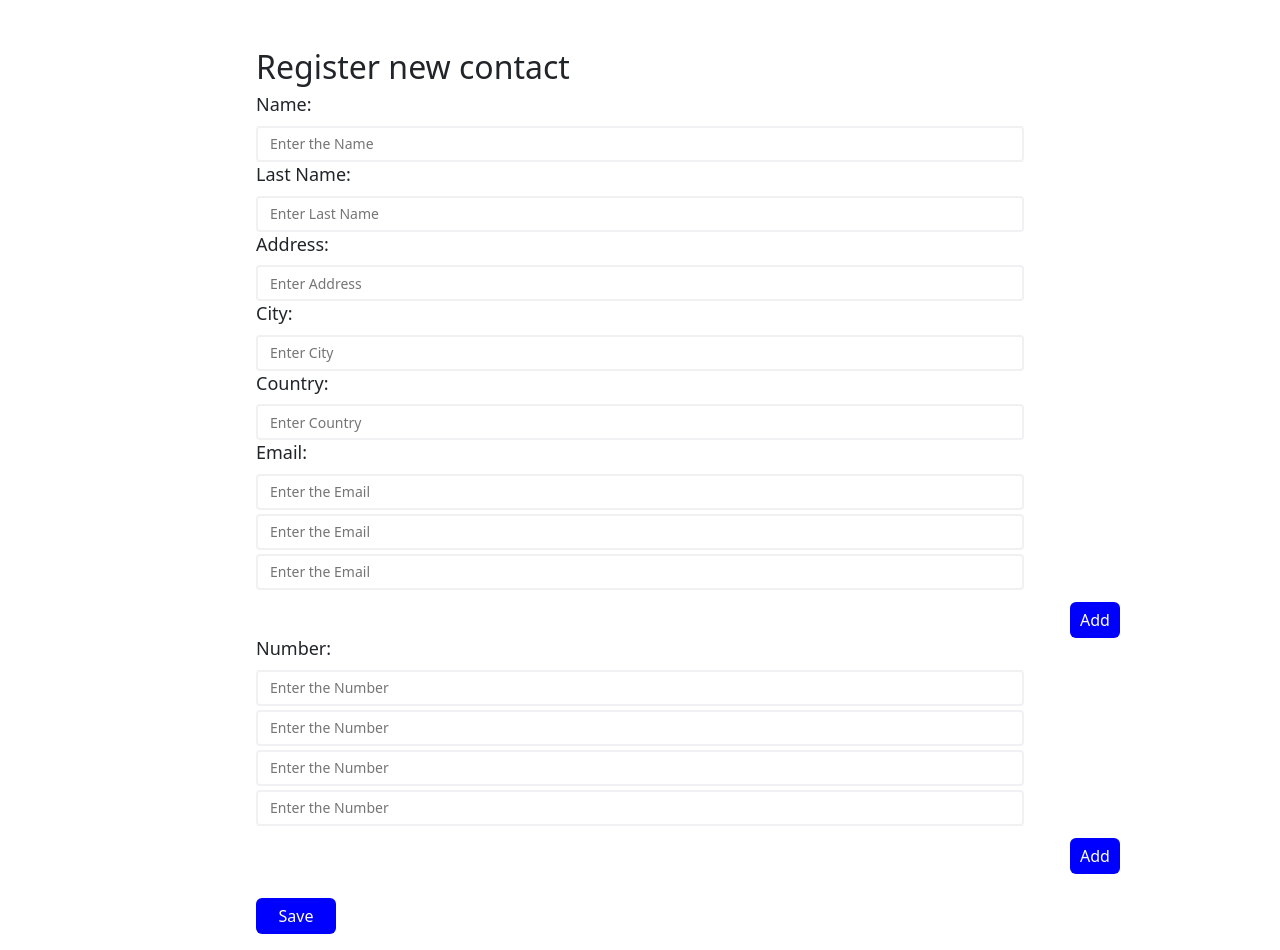
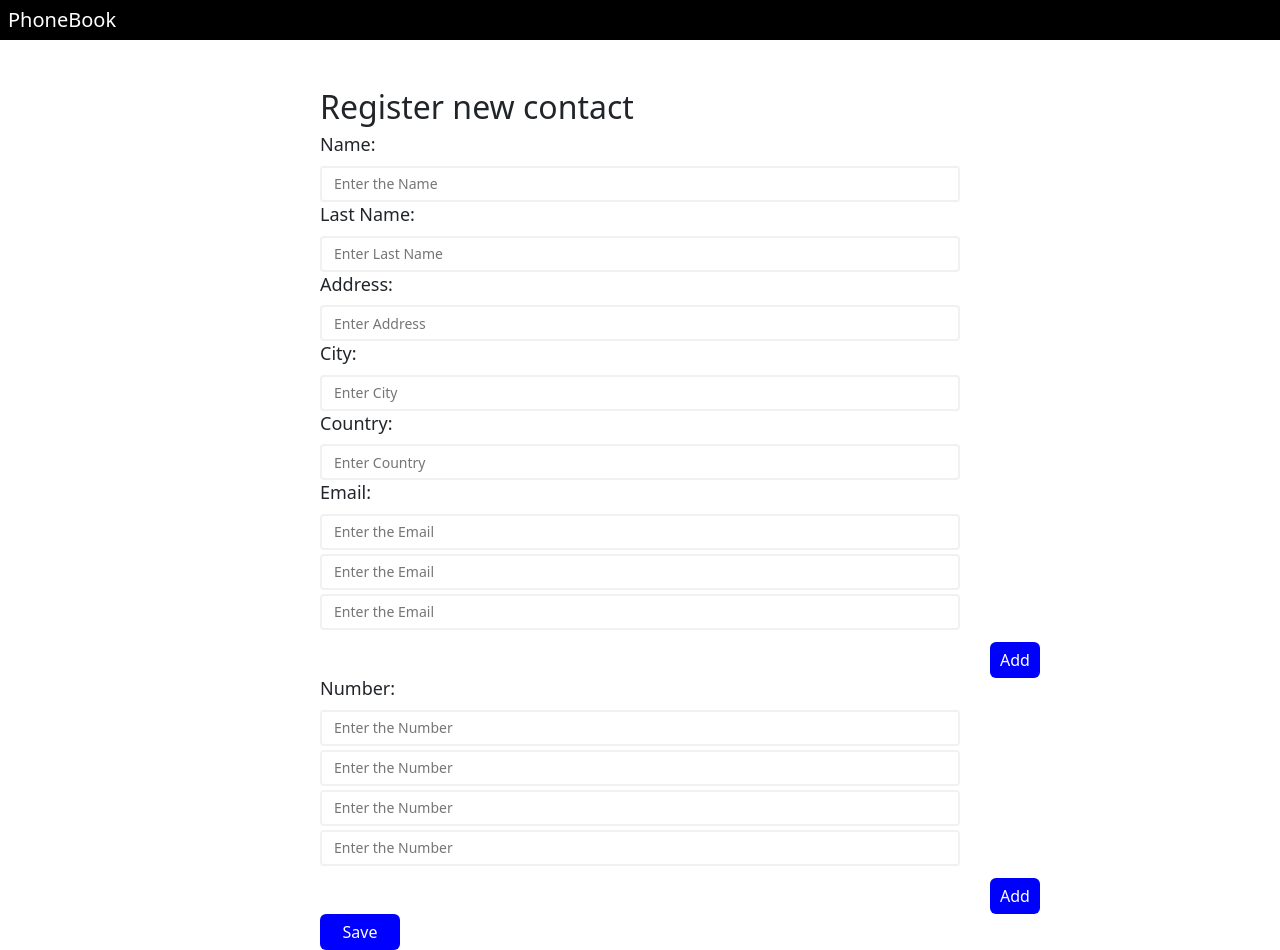
Before and after one commit to kaltrimkodraliu/contact-app, a React (Create React App) app: page /contact-add in a window 1280 px wide. Built offline with nearby package versions, Linux system fonts and the light colour scheme.

Commit message:
imoproved style

```diff
--- a/src/pages/contact/ContactAdd.module.css
+++ b/src/pages/contact/ContactAdd.module.css
@@ -1,5 +1,5 @@
 .divContainer{
-    width: 60%;
+    width: 50%;
     height: 50%;
 }
 
@@ -13,6 +13,6 @@
 
 .buttonAdd{
     width: 50px;
-    margin-left: 814px;
+    margin-left: 670px;
     margin-top: 10px;
 }
--- a/src/pages/contact/ContactAdd.tsx
+++ b/src/pages/contact/ContactAdd.tsx
@@ -1,3 +1,4 @@
+import Navbar from "../../components/Navbar";
 import GeneralButton from "../../uikit/buttons/GeneralButton";
 import GeneralInput from "../../uikit/inputs/GeneralInput";
 import Input from "../../uikit/inputs/Input";
@@ -6,8 +7,9 @@ import styles from './ContactAdd.module.css';
 const ContactAdd = () => {
 
     return (
+        <div className="">
+      <Navbar text="PhoneBook"></Navbar>
       <div className= {`w-100 mt-5 d-flex align-items-center justify-content-center`}>
-
         <div className={`d-flex flex-column ${styles.divContainer}`}>
         <h2>Register new contact</h2>
           <GeneralInput label="Name:" placeholder="Enter the Name" />
@@ -41,12 +43,12 @@ const ContactAdd = () => {
           <GeneralButton text="Add"></GeneralButton>
           </div>
 
-          <div className={`mt-4 ${styles.buttonContainer}`}>
+          <div className={`${styles.buttonContainer}`}>
             <GeneralButton text="Save"></GeneralButton>
           </div>
         </div>
       </div>
-
+     </div>
 
     );
   };
--- a/src/pages/edit/Edit.module.css
+++ b/src/pages/edit/Edit.module.css
@@ -1,5 +1,5 @@
 .divContainer{
-    width: 60%;
+    width: 50%;
     height: 50%;
 }
 
--- a/src/pages/edit/Edit.tsx
+++ b/src/pages/edit/Edit.tsx
@@ -1,3 +1,4 @@
+import Navbar from "../../components/Navbar";
 import GeneralButton from "../../uikit/buttons/GeneralButton";
 import GeneralInput from "../../uikit/inputs/GeneralInput";
 import styles from './Edit.module.css';
@@ -5,7 +6,11 @@ import styles from './Edit.module.css';
 const Edit = () => {
 
   return (
+    <div className="">
+      <Navbar text="PhoneBook"></Navbar>
+
     <div className= {`w-100 mt-5 d-flex align-items-center justify-content-center`}>
+
 
       <div className={`d-flex flex-column ${styles.divContainer}`}>
       <h2>Register new contact</h2>
@@ -43,7 +48,7 @@ const Edit = () => {
         </div>
       </div>
     </div>
-
+    </div>
 
   );
 };
```
